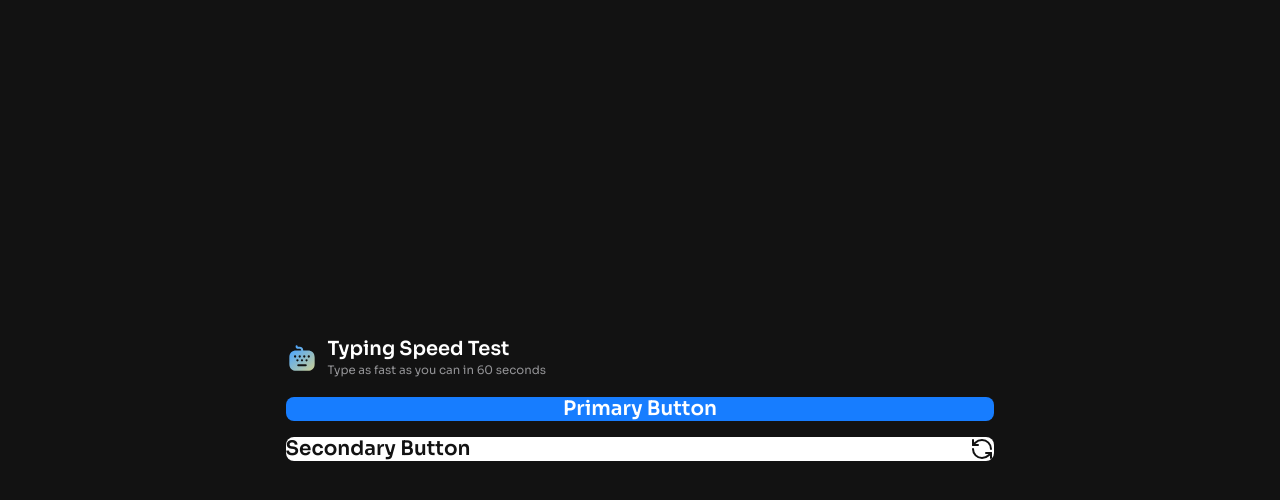
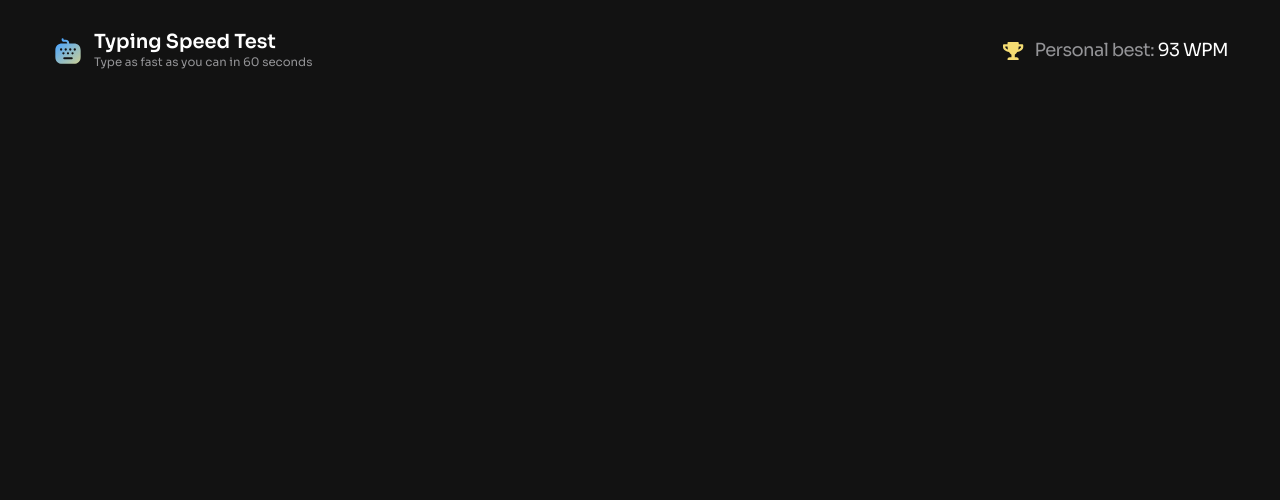
Before and after one commit to SouleymaneSy7/typing-speed-test, a React (Vite) app: page / in a window 1280 px wide. Shown: the top 500 px of the page. Built offline with nearby package versions, Linux system fonts and the light colour scheme.

Commit message:
feat: add the header components

```diff
--- a/src/App.tsx
+++ b/src/App.tsx
@@ -1,24 +1,7 @@
-import { RefreshCcw } from "lucide-react";
-import { Logo } from "./components/shared/logo";
+import Header from "./components/layout/header";
 
 function App() {
-  return (
-    <div className="flex min-h-screen items-center justify-center">
-      <div>
-        <div className="my-5 flex flex-col gap-4">
-          <Logo />
-        </div>
-
-        <div className="my-5 flex flex-col gap-4">
-          <button className="btn-primary">Primary Button</button>
-          <button className="btn-secondary">
-            Secondary Button
-            <RefreshCcw />
-          </button>
-        </div>
-      </div>
-    </div>
-  );
+  return <Header />;
 }
 
 export default App;
```
